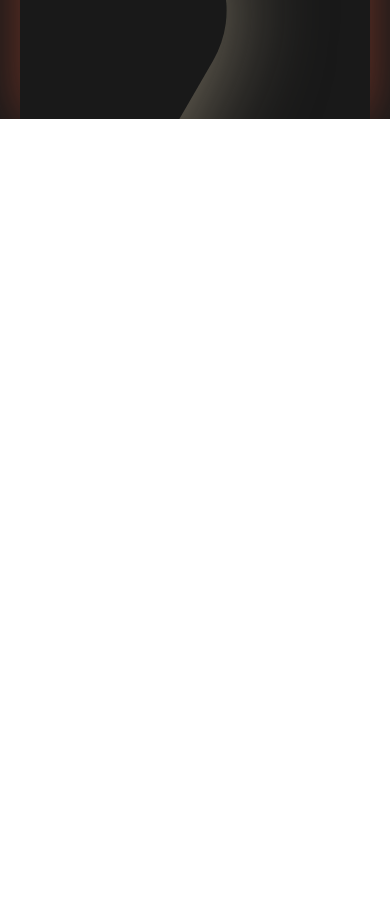
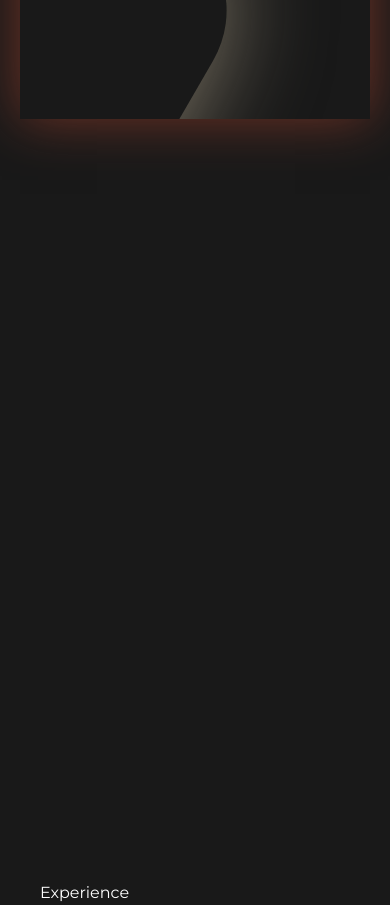
Before and after one commit to narendra087/nnegara, a Next.js app: page / in a window 390 px wide. Shown: the part 1591-2496 px from the top of the page. Before the commit the page ends 1710 px from the top, so only its background shows below. Built offline with nearby package versions, Linux system fonts and the light colour scheme.

Commit message:
[FIX] Layout

```diff
--- a/components/layouts/Header.tsx
+++ b/components/layouts/Header.tsx
@@ -7,7 +7,7 @@ type Props = {}
 
 const Header = (props: Props) => {
   return (
-    <header className='sticky lg:h-[90px] h-[60px] items-center top-0 md:p-5 py-1 px-5 flex justify-between max-w-7xl mx-auto z-50 xl:items-center transition-all duration-300'>
+    <header className='fixed w-screen left-1/2 -translate-x-1/2 lg:h-[90px] h-[60px] items-center top-0 md:p-5 py-1 px-5 flex justify-between max-w-7xl mx-auto z-50 xl:items-center transition-all duration-300'>
       <motion.div
         initial={{
           x: -500,
--- a/components/layouts/Navigation.tsx
+++ b/components/layouts/Navigation.tsx
@@ -10,7 +10,7 @@ const Navigation = () => {
           <Link smooth={true} spy={true} duration={300} offset={-100} title="Home" to='home' className="cursor-pointer flex items-center justify-center"><BiHomeAlt /></Link>
           <Link smooth={true} spy={true} duration={300} title="About" to='about' className="cursor-pointer flex items-center justify-center"><BiUser /></Link>
           <Link smooth={true} spy={true} duration={300} title="Experience" to='experience' className="cursor-pointer flex items-center justify-center"><BiBriefcase /></Link>
-          <Link smooth={true} spy={true} duration={300} title="Portfolio" to='Portfolio' className="cursor-pointer flex items-center justify-center"><BiArchive /></Link>
+          <Link smooth={true} spy={true} duration={300} title="Project" to='Project' className="cursor-pointer flex items-center justify-center"><BiArchive /></Link>
           <Link smooth={true} spy={true} duration={300} title="Contact" to='contact' className="cursor-pointer flex items-center justify-center"><BiEnvelope /></Link>
         </div>
       </div>
--- a/pages/index.tsx
+++ b/pages/index.tsx
@@ -9,7 +9,7 @@ import Experience from '@/components/layouts/Experience'
 
 export default function Home() {
   return (
-    <div className='bg-[#191919] text-[#FEFEFE] z-0 overflow-hidden'>
+    <div className='bg-[#191919] text-[#FEFEFE] z-0 pt-[60px] lg:pt-[90px]'>
       <Head>
         <title>Narendra Portofolio</title>
         <link rel="preconnect" href="https://fonts.googleapis.com" />
@@ -40,7 +40,7 @@ export default function Home() {
       {/* Experience */}
       <section id='experience'>
         {/* <WorkExperience /> */}
-        {/* <Experience /> */}
+        <Experience />
       </section>
 
       {/* Skills */}
```
